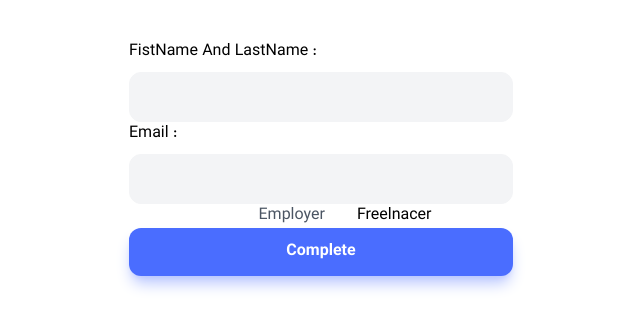
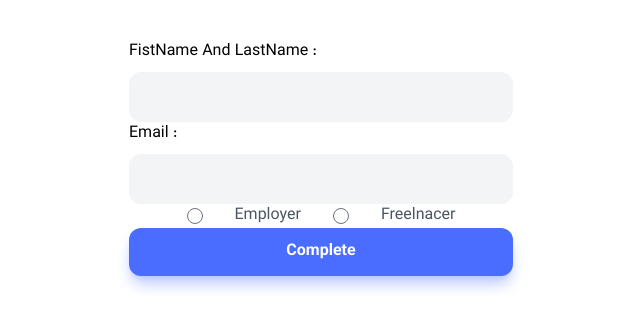
Before and after one commit to nymajalalabadi/Freelnacer-App-Frontend, a React (Vite) app in the folder Freelnacer-App-Frontend/: page /complete-profile in a window 1280 px wide. Shown: the top 328 px of the page, without its empty margins (319-959 px from the left). Built offline with nearby package versions, Linux system fonts and the light colour scheme.

Commit message:
Added RadioInput Component

```diff
--- a/Freelnacer-App-Frontend/eslint.config.js
+++ b/Freelnacer-App-Frontend/eslint.config.js
@@ -28,6 +28,7 @@ export default [
       ...react.configs.recommended.rules,
       ...react.configs['jsx-runtime'].rules,
       ...reactHooks.configs.recommended.rules,
+      "react/no-unknown-property": ['error', { ignore: ['css'] }],
       "react/prop-types": "off",
       'react/jsx-no-target-blank': 'off',
       'react-refresh/only-export-components': [
--- a/Freelnacer-App-Frontend/src/features/authentication/CompleteProfileFrom.jsx
+++ b/Freelnacer-App-Frontend/src/features/authentication/CompleteProfileFrom.jsx
@@ -1,9 +1,12 @@
 import { useState } from "react"
 import TextField from "../../ui/TextField"
+import RadioInput from "../../ui/RadioInput";
 
 function CompleteProfileFrom() {
   const [name, setName] = useState("");
   const [email, setEmail] = useState("");
+  const [role, setRole] = useState("");
+
 
   return (
     <div className="w-full sm:max-w-sm">
@@ -11,14 +14,8 @@ function CompleteProfileFrom() {
         <TextField label="FistName And LastName" name="name" value={name} onChange={(e) => setName(e.target.value)} />
         <TextField label="Email" name="email" value={email} onChange={(e) => setEmail(e.target.value)}/>
           <div className="flex items-center justify-center gap-x-8">
-            <div className="flex items-center gap-x-8 text-secondary-600">
-              <inpu className="cursor-pointer w-4 h-4 from-radio text-primary-900 focus:ring-primary-900" type="radio" name="role" id="OWNER" value="OWNER" />
-              <label htmlFor="OWNER">Employer</label>
-            </div>
-            <div>
-              <inpu className="cursor-pointer w-4 h-4 from-radio text-primary-900 focus:ring-primary-900" type="radio" name="role" id="FREELNACER" value="FREELNACER" />
-              <label htmlFor="FREELNACER">Freelnacer</label>
-            </div>
+            <RadioInput label="Employer" id="OWNER" name="role" value="OWNER" onChange={e => setRole(e.target.value)} checked={role === "OWNER"}/>
+            <RadioInput label="Freelnacer" id="FREELNACER" name="role" value="FREELNACER" onChange={e => setRole(e.target.value)} checked={role === "FREELNACER"}/>
           </div>
         <button className="btn btn--primary w-full">Complete</button>
       </form>
--- /dev/null
+++ b/Freelnacer-App-Frontend/src/ui/RadioInput.jsx
@@ -0,0 +1,18 @@
+
+function RadioInput({label, id, name, value, onChange, checked}) {
+  return (
+    <div className="flex items-center gap-x-8 text-secondary-600">
+        <inpu className="cursor-pointer w-4 h-4 form-radio text-primary-900 focus:ring-primary-900 focus:ring-1"
+        type="radio"
+        name={name}
+        id={id}
+        value={value}
+        onChange={onChange}
+        checked={checked}
+        />
+        <label htmlFor={id}>{label}</label>
+    </div>
+  )
+}
+
+export default RadioInput
```
